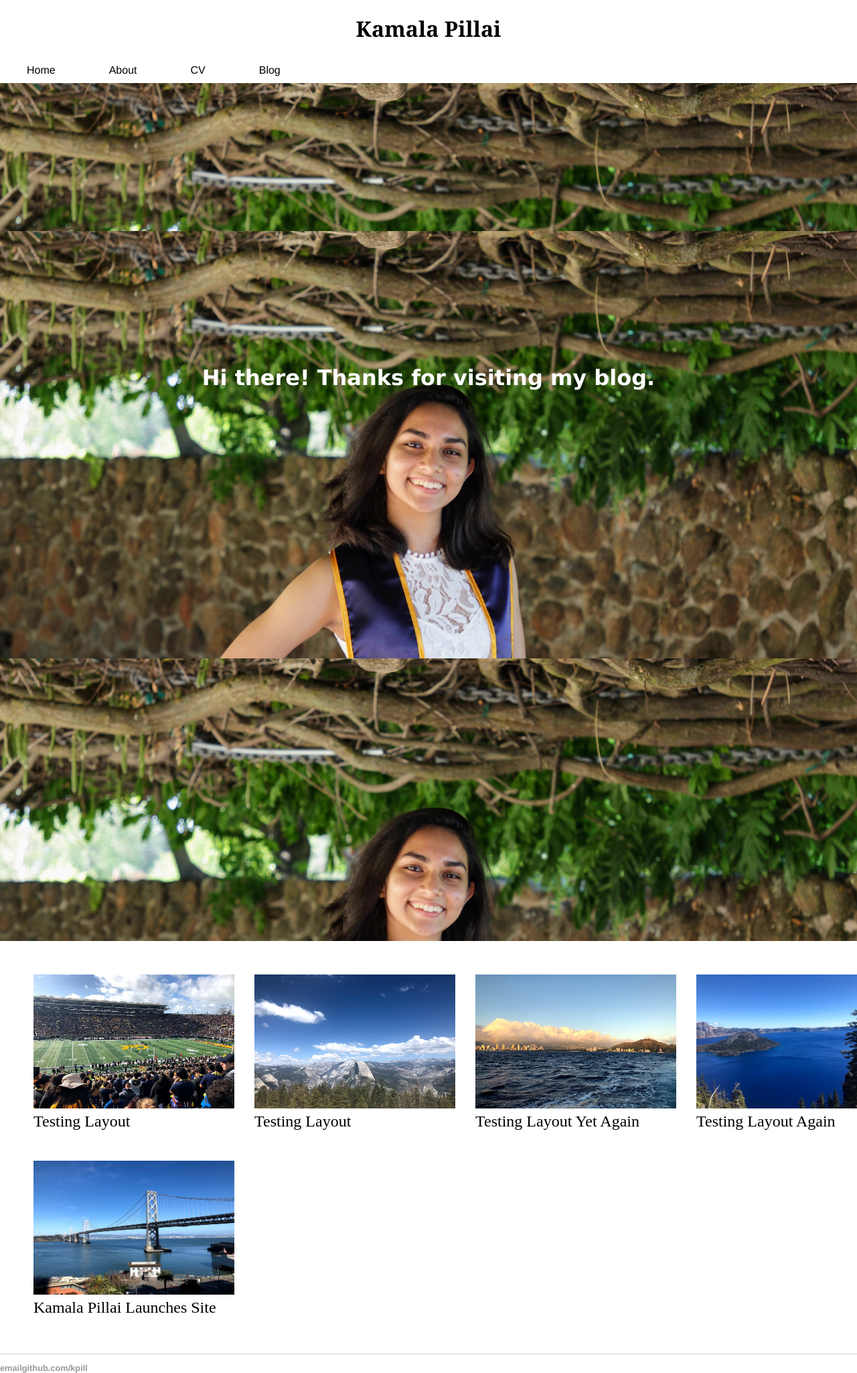
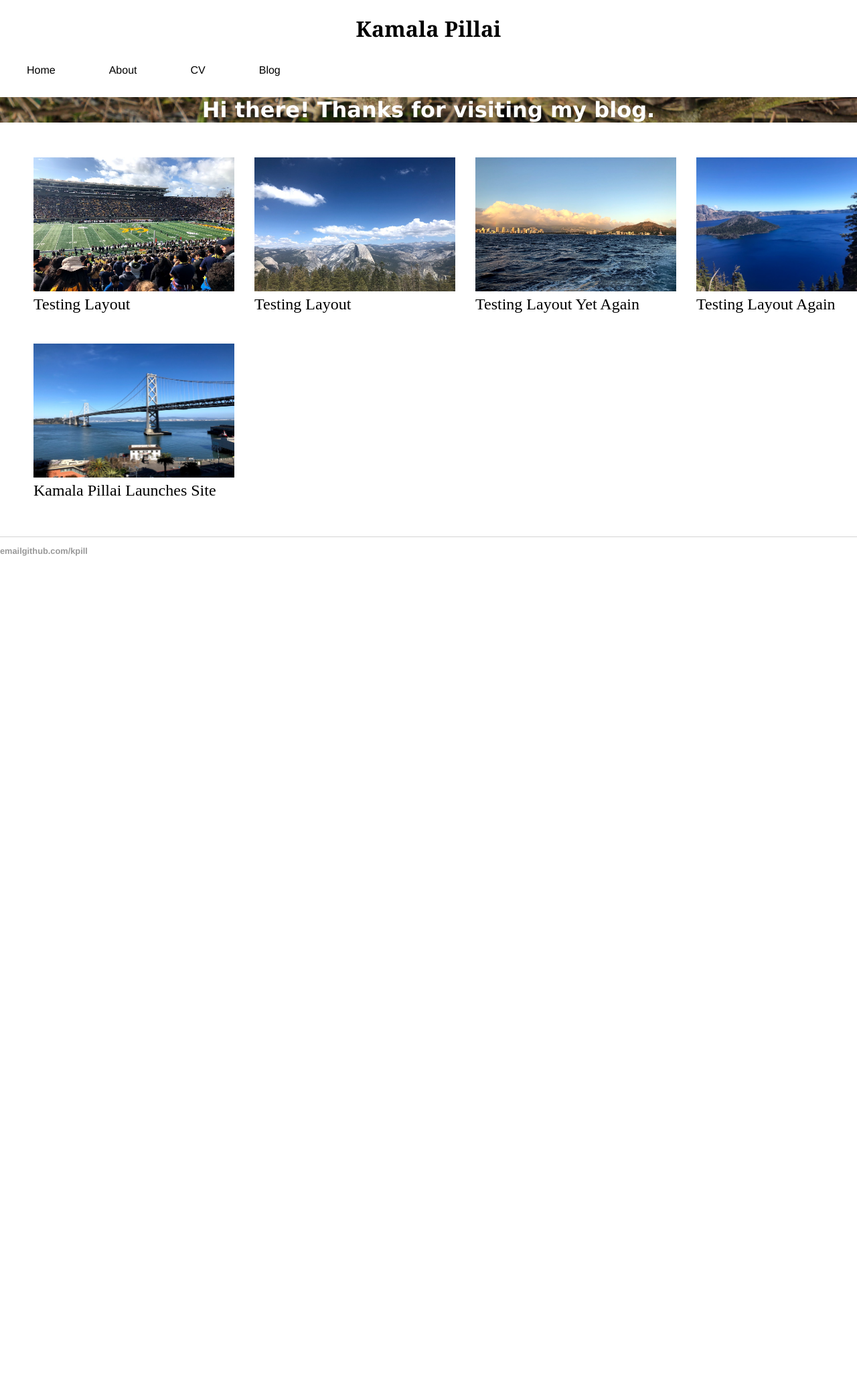
Before and after one commit to kpill/kpill.github.io, a Jekyll site: the page built from index.html, in a window 1280 px wide. Shown: the whole page at 67% size. Built offline with Jekyll 4.4.1, drawn with Linux system fonts in a browser that asks for light colours; after the commit the page ends 900 px from its top, so only the background shows below that.

Commit message:
Update main.css

```diff
--- a/css/main.css
+++ b/css/main.css
@@ -8,8 +8,6 @@ header {
 	background-image: url("/images/grad_photo.JPG");
 	text-align: center;
 	vertical-align: middle;
-	padding-top: 200px;
-	padding-bottom: 400px;
 	background-size: 100% auto;
 }
 
```
